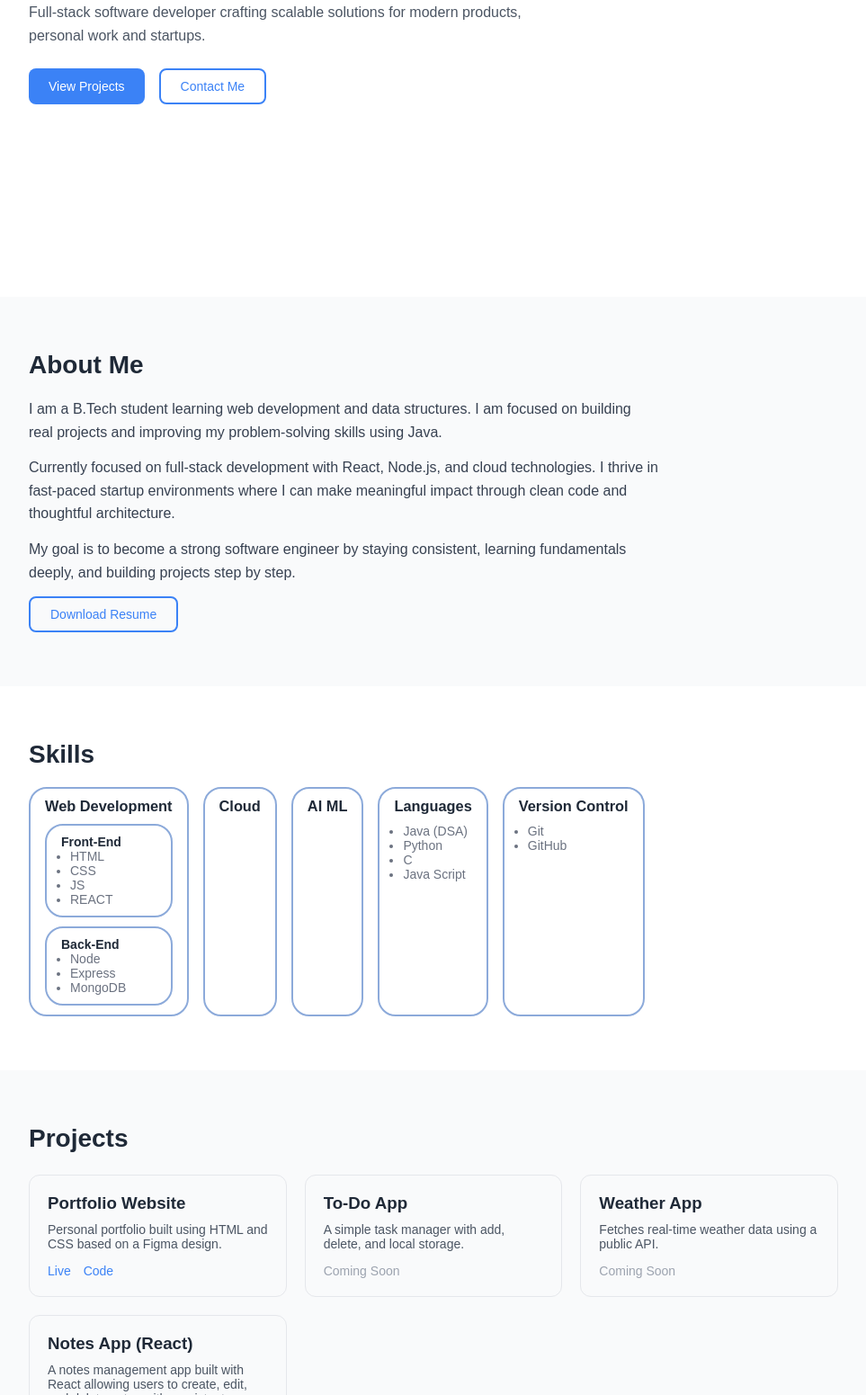
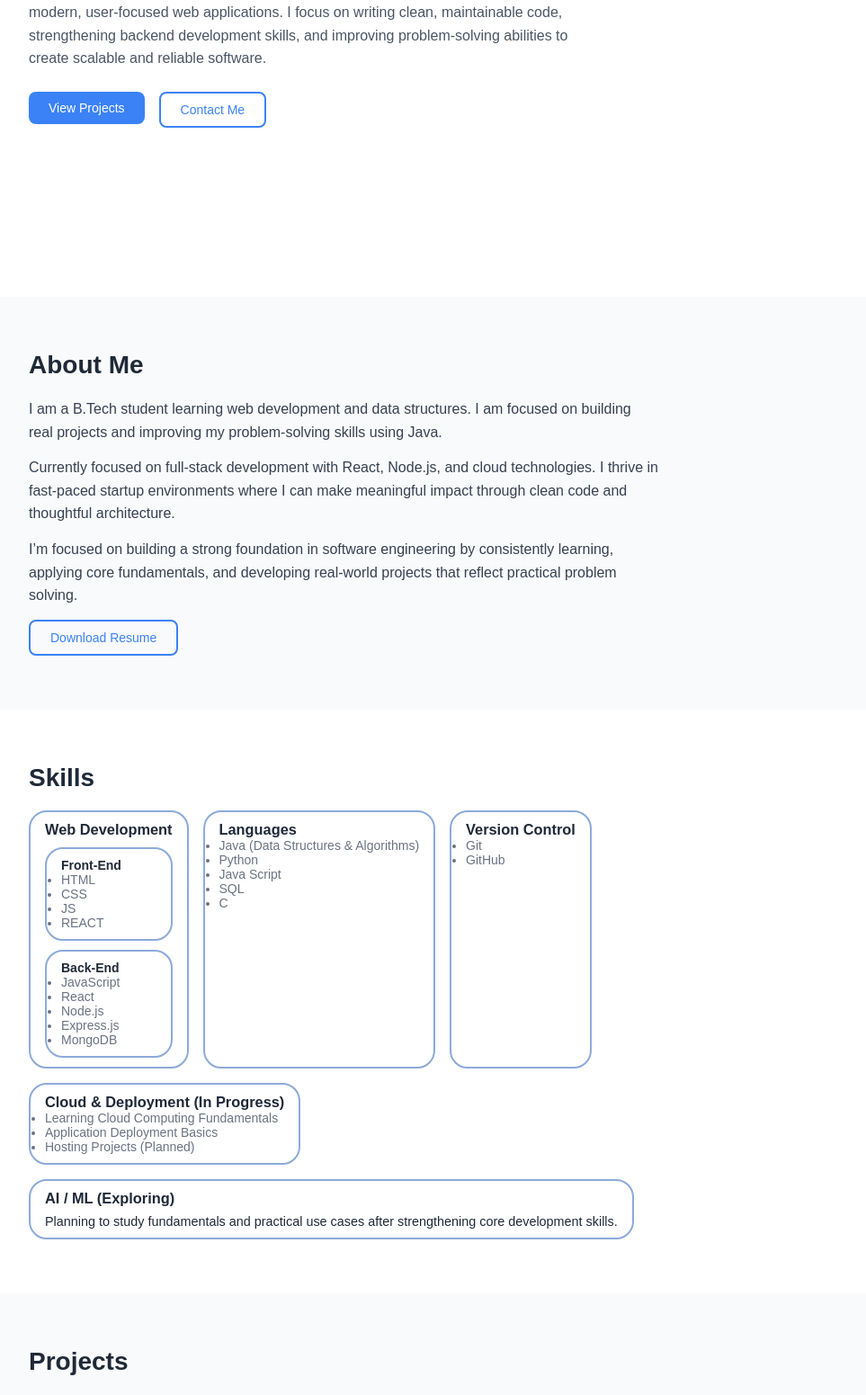
Before and after one commit to Tabishkh07/portfolio-site, a plain HTML site: page index.html in a window 1280 px wide. Shown: the part 385-1936 px from the top of the page at 90% size, without its empty margins (28-991 px from the left). Drawn offline with Linux system fonts and the light colour scheme.

Commit message:
feat: Polished all the section and working buttons

```diff
--- a/index.html
+++ b/index.html
@@ -25,13 +25,15 @@
     <p class="hero-sub">Hi, my name is</p>
     <h1 class="hero-title">Mohammed Tabish Khan</h1>
     <p class="hero-desc">
-      Full-stack software developer crafting scalable solutions for modern products, personal work
-      and startups.
+      I’m a passionate full-stack developer and engineering student who enjoys building modern,
+      user-focused web applications. I focus on writing clean, maintainable code, strengthening
+      backend development skills, and improving problem-solving abilities to create scalable
+      and reliable software.
     </p>
 
     <div class="hero-buttons">
-      <button class="btn primary">View Projects</button>
-      <button class="btn secondary">Contact Me</button>
+      <a href="#projects"><button class="btn primary">View Projects</button></a>
+      <a href="#contact"><button class="btn secondary">Contact Me</button></a>
     </div>
   </section>
 
@@ -52,8 +54,9 @@
     </p>
 
     <p>
-      My goal is to become a strong software engineer by staying consistent,
-      learning fundamentals deeply, and building projects step by step.
+      I’m focused on building a strong foundation in software engineering by consistently learning,
+      applying core fundamentals, and developing real-world projects that reflect practical problem
+      solving.
     </p>
 
     <button class="btn secondary">Download Resume</button>
@@ -68,7 +71,7 @@
         <h3>Web Development</h3>
         <div class="skill" style="margin-top: 10px;">
           <h4>Front-End</h4>
-          <ul style="padding-left: 10px;">
+          <ul>
             <li>HTML</li>
             <li>CSS</li>
             <li>JS</li>
@@ -77,35 +80,48 @@
         </div>
         <div class="skill" style="margin-top: 10px;">
           <h4>Back-End</h4>
-          <ul style="padding-left: 10px;">
-            <li>Node</li>
-            <li>Express</li>
+          <ul>
+            <li>JavaScript</li>
+            <li>React</li>
+            <li>Node.js</li>
+            <li>Express.js</li>
             <li>MongoDB</li>
           </ul>
         </div>
       </div>
-      <div class="skill cloud">
-        <h3>Cloud</h3>
-      </div>
-      <div class="skill Ai-ml">
-        <h3>AI ML</h3>
 
-      </div>
       <div class="skill">
         <h3>Languages</h3>
-        <ul style="padding-left: 10px; padding-top: 10px;">
-          <li>Java (DSA)</li>
+        <ul>
+          <li>Java (Data Structures & Algorithms)</li>
           <li>Python</li>
+          <li>Java Script</li>
+          <li>SQL</li>
           <li>C</li>
-          <li>Java Script</li>
         </ul>
       </div>
       <div class="skill">
         <h3>Version Control</h3>
-        <ul style="padding-left: 10px; padding-top: 10px;">
+        <ul>
           <li>Git</li>
           <li>GitHub</li>
         </ul>
+      </div>
+
+      <div class="skill cloud">
+        <h3>Cloud & Deployment (In Progress)</h3>
+        <ul>
+          <li>Learning Cloud Computing Fundamentals</li>
+          <li>Application Deployment Basics</li>
+          <li>Hosting Projects (Planned)</li>
+        </ul>
+      </div>
+      <div class="skill Ai-ml">
+        <h3>AI / ML (Exploring)</h3>
+        <p style="margin-top: 8px; font-size: 0.9rem;">
+          Planning to study fundamentals and practical use cases after strengthening core development
+          skills.
+        </p>
       </div>
     </div>
   </section>
@@ -119,8 +135,8 @@
       <h3>Portfolio Website</h3>
       <p>Personal portfolio built using HTML and CSS based on a Figma design.</p>
       <div class="project-links">
-        <a href="#" target="_blank">Live</a>
-        <a href="#" target="_blank">Code</a>
+        <a href="#home" target="_blank">Live</a>
+        <a href="https://github.com/Tabishkh07/portfolio-site" target="_blank">Code</a>
       </div>
     </div>
 
@@ -157,9 +173,11 @@
  <!-- CONTACT SECTION -->
 <section id="contact">
   <h2>Get in Touch !</h2>
-  <p style="padding-bottom:20px;">This is where your idea's come to reality</p>
+  <p style="padding-bottom:20px;">Have an idea or opportunity in mind? Let’s connect and build something meaningful.
+</p>
 
-  <form class="contact-form">
+  <form class="contact-form" action="mailto:tabishkxdev@gmail.com"
+    method="POST" enctype="text/plain">
     <input type="text" placeholder="Your Name" required />
     <input type="email" placeholder="Your Email" required />
     <textarea rows="5" placeholder="Your Message" required></textarea>
@@ -169,10 +187,14 @@
 
   <!-- FOOTER -->
 <footer class="footer">
-  <p>© 2025 Mohammed Tabish Khan</p>
+  <p>© 2025 Mohammed Tabish Khan. All rights reserved.</p>
   <div class="footer-links">
-    <a href="https://github.com/Tabishkh07" target="_blank">GitHub</a>
-    <a href="https://www.linkedin.com/in/mohammed-tabish-khan7/" target="_blank">LinkedIn</a>
+    <a href="https://github.com/Tabishkh07" target="_blank" rel="noopener noreferrer">
+      GitHub
+    </a>
+    <a href="https://www.linkedin.com/in/mohammed-tabish-khan7/" target="_blank" rel="noopener noreferrer">
+      LinkedIn
+    </a>
   </div>
 </footer>
 
```
